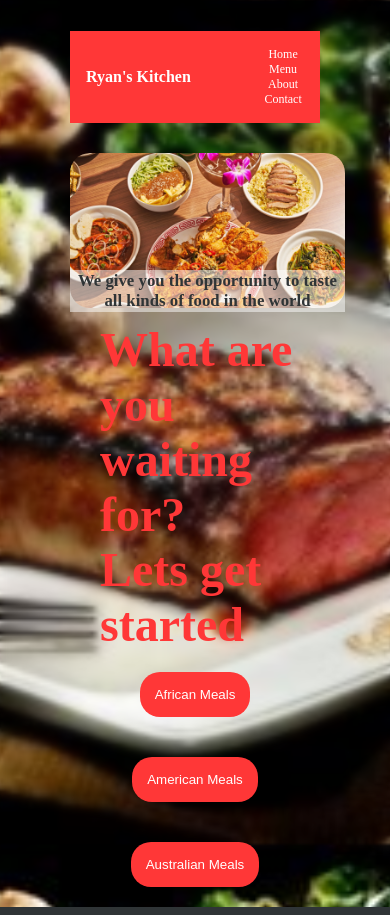
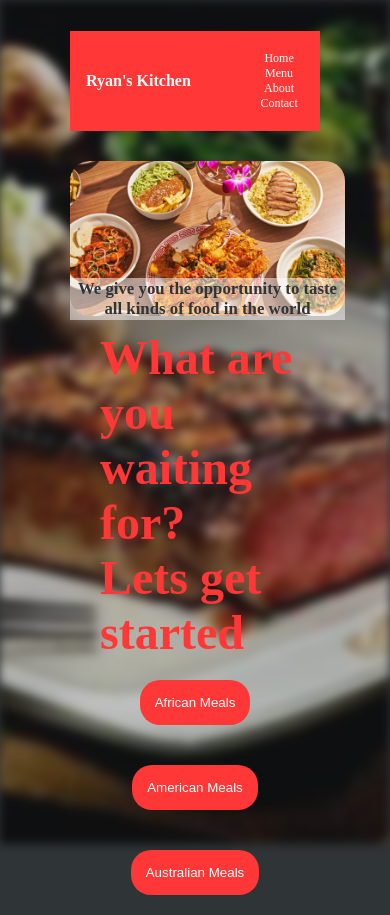
Before and after one commit to FuanjiaRyan/Restau-web, a plain HTML site: page index.html in a window 390 px wide. Drawn offline with Linux system fonts and the light colour scheme.

Commit message:
Added a style

```diff
--- a/index.css
+++ b/index.css
@@ -5,7 +5,6 @@
 }
 body {
     background-color: #2f3436;
-    background-image: url(pics/body2.jpeg);
     background-size: cover;
     background-position: center;
     background-attachment: fixed;
@@ -35,7 +34,7 @@ marquee{
     font-weight: bold;
     padding-bottom: 10px;
 }
-@media (max-width: 480px) {
+@media (min-width: 1px) and (max-width: 480px) {
     marquee{
         font-size: 15px;
     }
@@ -57,7 +56,7 @@ marquee{
     font-size: 1.5rem;
     font-weight: bold;
 }
-@media (max-width: 480px) {
+@media (min-width: 1px) and (max-width: 480px) {
     .logo{
         font-size: 1rem;
     }
@@ -70,6 +69,7 @@ marquee{
 }
 @media (max-width: 480px) {
     .nav-links{
+        padding: 4px;
         flex-direction: column;
         top: 2px;
         left: 0;
```
